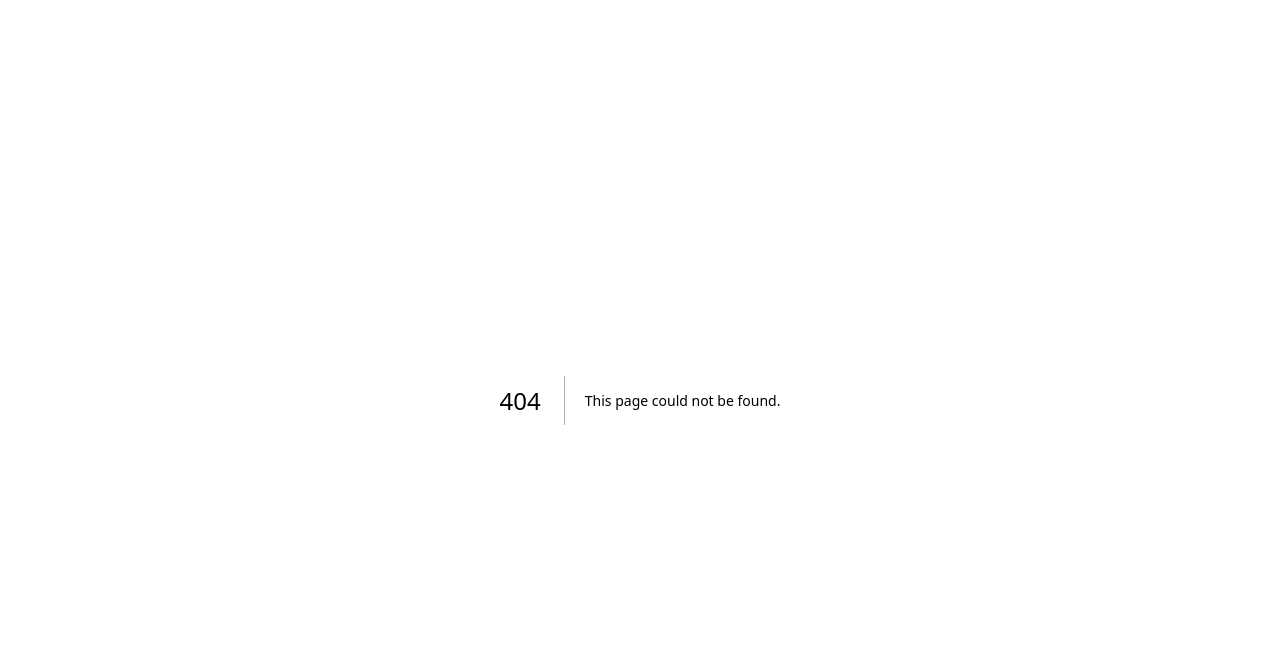
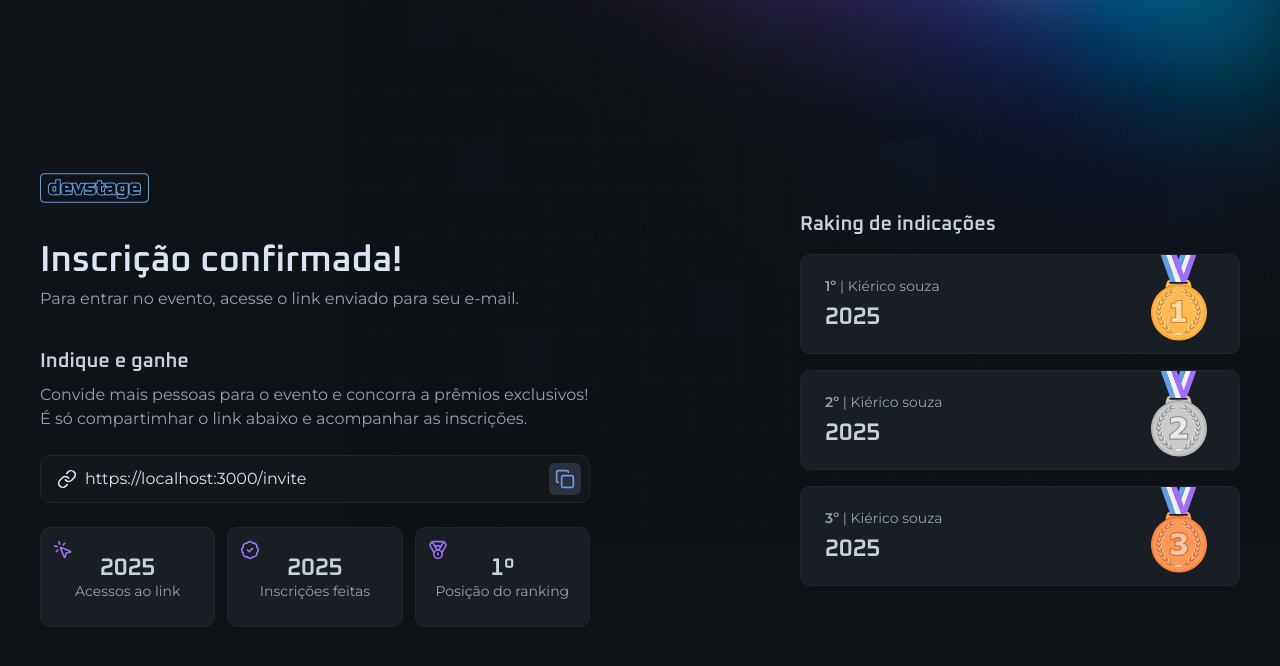
Before and after one commit to Kierico/web, a Next.js app: page /invite in a window 1280 px wide. Before the commit this address had no page. Shown: the top 666 px of the page. Built offline with nearby package versions, Linux system fonts and the light colour scheme.

Commit message:
Invite page

```diff
--- a/package.json
+++ b/package.json
@@ -15,6 +15,7 @@
     "postcss": "^8.5.2",
     "react": "^19.0.0",
     "react-dom": "^19.0.0",
+    "tailwind-merge": "^3.0.1",
     "tailwindcss": "^4.0.7"
   },
   "devDependencies": {
--- /dev/null
+++ b/src/app/invite/page.tsx
@@ -0,0 +1,126 @@
+import { IconButton } from '@/components/icon-button'
+import { InputField, InputIcon, InputRoot } from '@/components/input'
+import { BadgeCheck, Copy, Link, Medal, MousePointerClick } from 'lucide-react'
+import Image from 'next/image'
+
+import logo from '../../assets/logo.svg'
+import cooper from '../../assets/medal-cooper.svg'
+import gold from '../../assets/medal-gold.svg'
+import silver from '../../assets/medal-silver.svg'
+
+export default function InvitePage() {
+  return (
+    <div className="min-h-dvh flex items-center justify-between gap-16 flex-col md:flex-row">
+      <div className="flex flex-col gap-10 w-full max-w-[550px]">
+        <Image src={logo} alt="Logo Devstage" width={108.5} height={30} />
+        <div className="space-y-2">
+          <h1 className="text-4xl font-semibold font-heading text-gray-100 leading-none">
+            Inscrição confirmada!
+          </h1>
+          <p className="text-gray-300">
+            Para entrar no evento, acesse o link enviado para seu e-mail.
+          </p>
+        </div>
+
+        <div className="space-y-6">
+          <div className="space-y-3">
+            <h2 className="text-gray-200 text-xl font-heading font-semibold leading-none">
+              Indique e ganhe
+            </h2>
+            <p className="text-gray-300">
+              Convide mais pessoas para o evento e concorra a prêmios
+              exclusivos! É só compartimhar o link abaixo e acompanhar as
+              inscrições.
+            </p>
+          </div>
+
+          <InputRoot>
+            <InputIcon>
+              <Link className="size-5" />
+            </InputIcon>
+
+            <InputField defaultValue="https://localhost:3000/invite" readOnly />
+            <IconButton className="-mr-2">
+              <Copy className="size-5" />
+            </IconButton>
+          </InputRoot>
+
+          <div className="grid gap-3 md:grid-cols-3">
+            <div className="relative bg-gray-700 border border-gray-600 px-4 py-7 flex flex-col items-center justify-center gap-1 rounded-xl">
+              <span className="font-heading text-2xl font-semibold text-gray-200 leading-none">
+                2025
+              </span>
+              <span className="text-sm text-gray-300 leading-none text-center">
+                Acessos ao link
+              </span>
+
+              <MousePointerClick className="size-5 text-purple absolute top-3 left-3" />
+            </div>
+
+            <div className="relative bg-gray-700 border border-gray-600 px-4 py-7 flex flex-col items-center justify-center gap-1 rounded-xl">
+              <span className="font-heading text-2xl font-semibold text-gray-200 leading-none">
+                2025
+              </span>
+              <span className="text-sm text-gray-300 leading-none text-center">
+                Inscrições feitas
+              </span>
+
+              <BadgeCheck className="size-5 text-purple absolute top-3 left-3" />
+            </div>
+
+            <div className="relative bg-gray-700 border border-gray-600 px-4 py-7 flex flex-col items-center justify-center gap-1 rounded-xl">
+              <span className="font-heading text-2xl font-semibold text-gray-200 leading-none">
+                1º
+              </span>
+              <span className="text-sm text-gray-300 leading-none text-center">
+                Posição do ranking
+              </span>
+
+              <Medal className="size-5 text-purple absolute top-3 left-3" />
+            </div>
+          </div>
+        </div>
+      </div>
+
+      <div className="w-full max-w-[440px] space-y-5">
+        <h2 className="text-gray-200 text-xl font-heading font-semibold leading-none">
+          Raking de indicações
+        </h2>
+        <div className="space-y-4">
+          <div className="relative rounded-xl bg-gray-700 border border-gray-600 p-6 flex flex-col justify-center gap-3">
+            <span className="text-sm text-gray-300 leading-none">
+              <span className="font-semibold">1º</span> | Kiérico souza
+            </span>
+            <span className="font-heading text-2xl font-semibold text-gray-200 leading-none">
+              2025
+            </span>
+
+            <Image src={gold} alt="" className="absolute top-0 right-8" />
+          </div>
+
+          <div className="relative rounded-xl bg-gray-700 border border-gray-600 p-6 flex flex-col justify-center gap-3">
+            <span className="text-sm text-gray-300 leading-none">
+              <span className="font-semibold">2º</span> | Kiérico souza
+            </span>
+            <span className="font-heading text-2xl font-semibold text-gray-200 leading-none">
+              2025
+            </span>
+
+            <Image src={silver} alt="" className="absolute top-0 right-8" />
+          </div>
+
+          <div className="relative rounded-xl bg-gray-700 border border-gray-600 p-6 flex flex-col justify-center gap-3">
+            <span className="text-sm text-gray-300 leading-none">
+              <span className="font-semibold">3º</span> | Kiérico souza
+            </span>
+            <span className="font-heading text-2xl font-semibold text-gray-200 leading-none">
+              2025
+            </span>
+
+            <Image src={cooper} alt="" className="absolute top-0 right-8" />
+          </div>
+        </div>
+      </div>
+    </div>
+  )
+}
--- a/src/app/layout.tsx
+++ b/src/app/layout.tsx
@@ -29,7 +29,9 @@
   return (
     <html lang="en" className={`${oxanium.variable} ${montserrat.variable}`}>
       <body className="bg-gray-900 text-gray-100 antialiased bg-[url(/background.png)] bg-no-repeat bg-top md:bg-right-top">
-        {children}
+        <main className="max-w-[1240px] mx-auto px-5 py-8 md:py-0">
+          {children}
+        </main>
       </body>
     </html>
   )
--- a/src/app/page.tsx
+++ b/src/app/page.tsx
@@ -7,7 +7,6 @@
 
 export default function Home() {
   return (
-    <main className="max-w-[1240px] mx-auto px-5 py-8 md:py-0">
     <div className="min-h-dvh flex flex-col justify-center gap-16">
       <div className="flex flex-col gap-8 items-center md:items-start">
         <Image src={logo} alt="Logo Devstage" width={108.5} height={30} />
@@ -29,8 +28,8 @@
             </span>
           </div>
           <p className="text-gray-300 leading-relaxed text-sm md:text-base">
-              O que começa aqui pode ser o ponto de virada para algo grandioso
-              na sua carreira.
+            O que começa aqui pode ser o ponto de virada para algo grandioso na
+            sua carreira.
             <br />
             <br />E aí, bora juntos nessa? 🚀
           </p>
@@ -62,6 +61,5 @@
         </form>
       </div>
     </div>
-    </main>
   )
 }
--- a/src/components/icon-button.tsx
+++ b/src/components/icon-button.tsx
@@ -1,13 +1,19 @@
 import type { ComponentProps, ReactNode } from 'react'
+import { twMerge } from 'tailwind-merge'
 
 interface IconButtonProps extends ComponentProps<'button'> {
   children: ReactNode
 }
 
-export function IconButton(props: IconButtonProps) {
+export function IconButton({ className, ...props }: IconButtonProps) {
   return (
     // biome-ignore lint/a11y/useButtonType: <explanation>
-    <button className="p-1.5 bg-gray-500 text-blue rounded-md cursor-pointer transition-colors duration-300 hover:bg-blue hover:text-gray-900">
+    <button
+      className={twMerge(
+        'p-1.5 bg-gray-500 text-blue rounded-md cursor-pointer transition-colors duration-300 hover:bg-blue hover:text-gray-900',
+        className
+      )}
+    >
       {props.children}
     </button>
   )
```
Also changed, not shown: 2 other files (tests, documents, lock files or other folders). Lines whose indentation alone changed are shown as unchanged.
